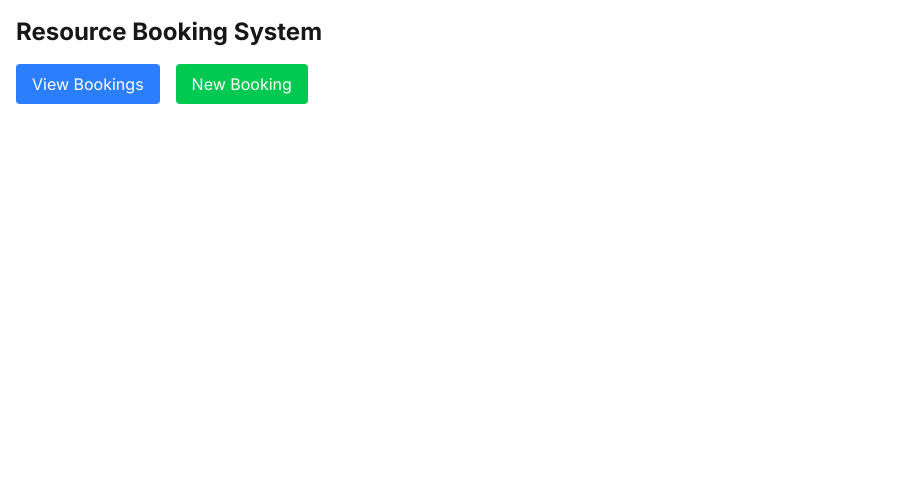
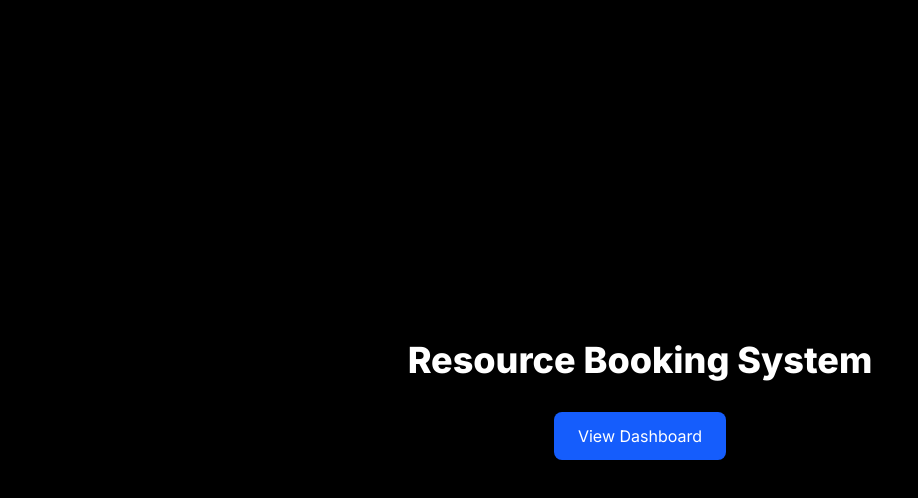
Before and after one commit to Rasibul/booking-system-frontend, a Next.js app: page / in a window 1280 px wide. Shown: the top 498 px of the page, without its empty margins (0-918 px from the left). Built offline with nearby package versions, Linux system fonts and the light colour scheme.

Commit message:
refactor: update Home component layout and styling for improved user experience

```diff
--- a/src/app/page.tsx
+++ b/src/app/page.tsx
@@ -2,22 +2,16 @@ import Link from "next/link";
 
 export default function Home() {
   return (
-    <main className="container mx-auto p-4">
-      <h1 className="text-2xl font-bold mb-4">Resource Booking System</h1>
-      <div className="flex gap-4">
-        <Link
-          href="/bookings"
-          className="bg-blue-500 text-white px-4 py-2 rounded"
-        >
-          View Bookings
-        </Link>
-        <Link
-          href="/bookings/new"
-          className="bg-green-500 text-white px-4 py-2 rounded"
-        >
-          New Booking
-        </Link>
-      </div>
+    <main className="min-h-screen bg-black flex flex-col justify-center items-center p-6">
+      <h1 className="text-4xl font-extrabold text-white mb-8 drop-shadow-lg">
+        Resource Booking System
+      </h1>
+      <Link
+        href="/dashboard/bookings"
+        className="bg-blue-600 hover:bg-blue-700 text-white px-6 py-3 rounded-lg shadow-lg transition-colors duration-300"
+      >
+        View Dashboard
+      </Link>
     </main>
   );
 }
```
